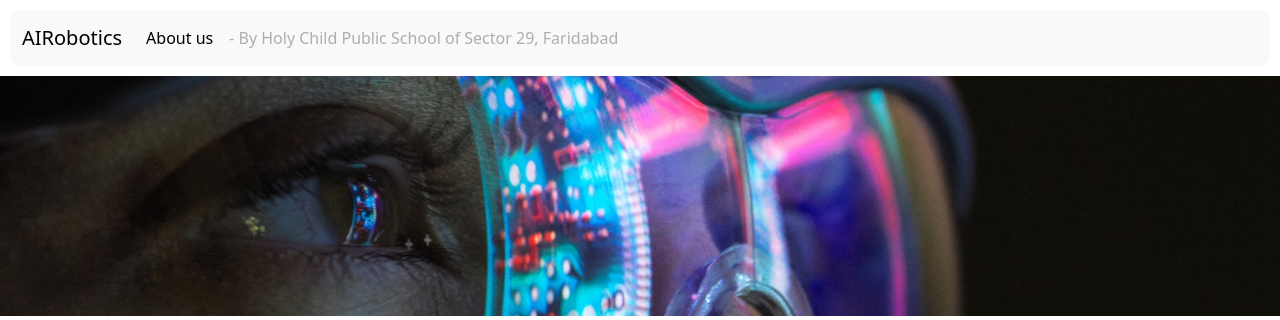
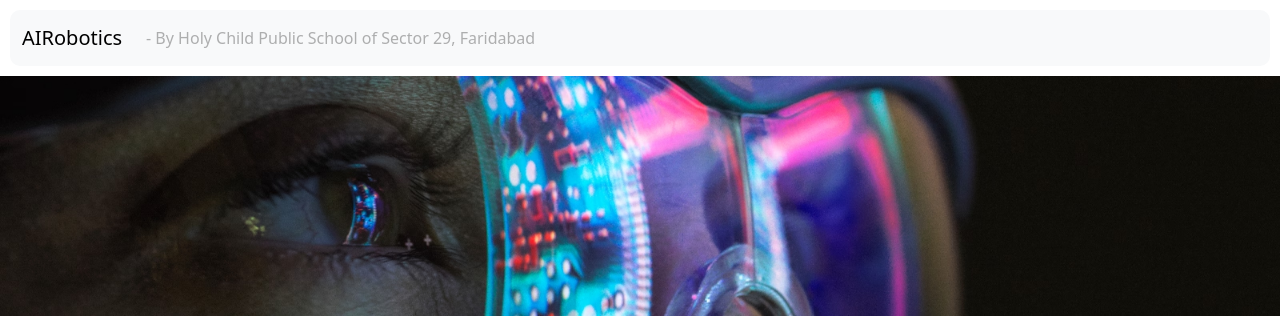
Before and after one commit to Aarav-Jain123/AIRobotics, a Django app: page / in a window 1280 px wide. Shown: the top 320 px of the page. Run offline with Django 4.2, Linux system fonts and the light colour scheme.

Commit message:
modified:   templates/index.html

```diff
--- a/templates/index.html
+++ b/templates/index.html
@@ -68,9 +68,6 @@
                 </button>
                 <div class="collapse navbar-collapse" id="navbarSupportedContent">
                     <ul class="navbar-nav me-auto mb-2 mb-lg-0">
-                        <li class="nav-item">
-                            <a class="nav-link active hover-activity" aria-current="page" href="#">About us</a>
-                        </li>
                         <li class="nav-item">
                             <a class="nav-link disabled" aria-disabled="true">- By Holy Child Public School of Sector
                                 29, Faridabad</a>
```
